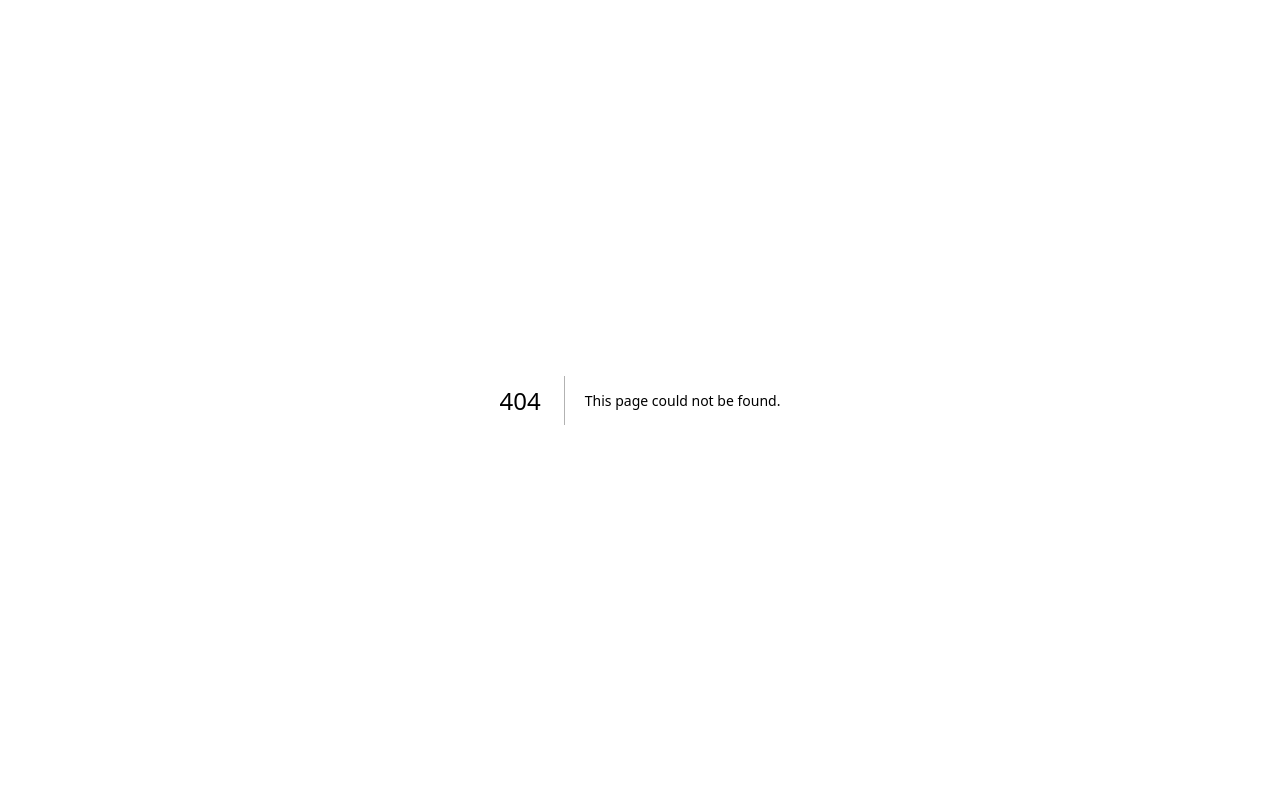
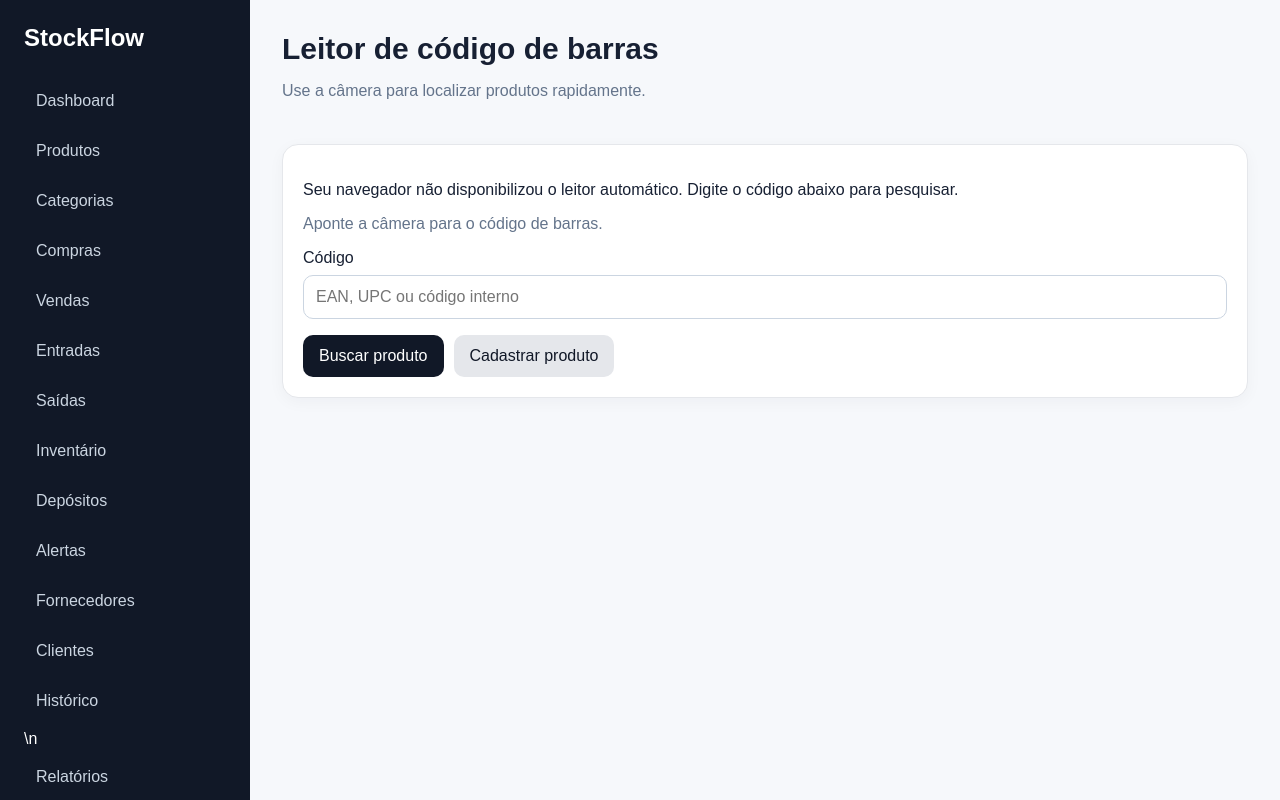
Before and after one commit to atomic-cod/stockflow, a Next.js app: page /scanner in a window 1280 px wide. Before the commit this address had no page. Shown: the top 800 px of the page. Built offline with nearby package versions, Linux system fonts and the light colour scheme.

Commit message:
feat(scanner): add camera barcode reader

```diff
--- /dev/null
+++ b/src/app/scanner/page.tsx
@@ -0,0 +1,53 @@
+"use client";
+
+import Link from "next/link";
+import { useEffect, useRef, useState } from "react";
+import { Sidebar } from "@/components/sidebar";
+
+export default function Scanner() {
+  const videoRef=useRef<HTMLVideoElement>(null);
+  const [barcode,setBarcode]=useState("");
+  const [status,setStatus]=useState("Aponte a câmera para o código de barras.");
+  const [supported,setSupported]=useState(true);
+  const streamRef=useRef<MediaStream|null>(null);
+
+  useEffect(()=>{
+    let stopped=false;
+    async function start(){
+      if(!("BarcodeDetector" in window) || !navigator.mediaDevices?.getUserMedia){setSupported(false);return}
+      try{
+        const stream=await navigator.mediaDevices.getUserMedia({video:{facingMode:{ideal:"environment"}}});
+        streamRef.current=stream;
+        if(videoRef.current) videoRef.current.srcObject=stream;
+        const Detector=(window as any).BarcodeDetector;
+        const detector=new Detector({formats:["ean_13","ean_8","upc_a","upc_e","code_128","code_39","itf"]});
+        async function scan(){
+          if(stopped||!videoRef.current)return;
+          try{
+            const codes=await detector.detect(videoRef.current);
+            if(codes.length&&codes[0].rawValue){
+              setBarcode(codes[0].rawValue);
+              setStatus("Código encontrado: "+codes[0].rawValue);
+              stopped=true;
+              return;
+            }
+          }catch{}
+          requestAnimationFrame(scan);
+        }
+        videoRef.current?.play().then(()=>scan()).catch(()=>{});
+      }catch{setSupported(false)}
+    }
+    start();
+    return()=>{stopped=true;streamRef.current?.getTracks().forEach(t=>t.stop())};
+  },[]);
+
+  return <div className="shell"><Sidebar/><main className="main">
+    <div className="topbar"><div><h1 className="title">Leitor de código de barras</h1><p className="muted">Use a câmera para localizar produtos rapidamente.</p></div></div>
+    <section className="card">
+      {supported?<video ref={videoRef} muted playsInline style={{width:"100%",maxWidth:720,borderRadius:16,background:"#111827",aspectRatio:"16/9",objectFit:"cover"}}/>:<p>Seu navegador não disponibilizou o leitor automático. Digite o código abaixo para pesquisar.</p>}
+      <p className="muted">{status}</p>
+      <label>Código<input className="input" value={barcode} onChange={e=>setBarcode(e.target.value)} placeholder="EAN, UPC ou código interno" onKeyDown={e=>{if(e.key==="Enter"&&barcode)window.location.href="/produtos?q="+encodeURIComponent(barcode)}}/></label>
+      <div style={{display:"flex",gap:10,flexWrap:"wrap"}}><button className="btn" onClick={()=>{if(barcode)window.location.href="/produtos?q="+encodeURIComponent(barcode)}}>Buscar produto</button><Link className="btn secondary" href="/produtos/novo">Cadastrar produto</Link></div>
+    </section>
+  </main></div>;
+}
```
